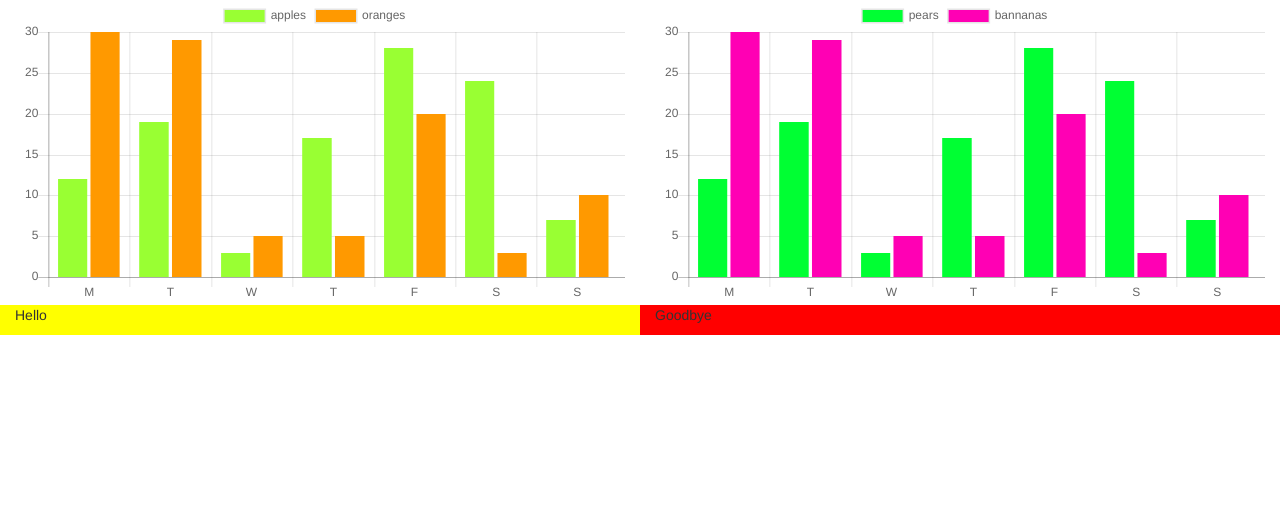
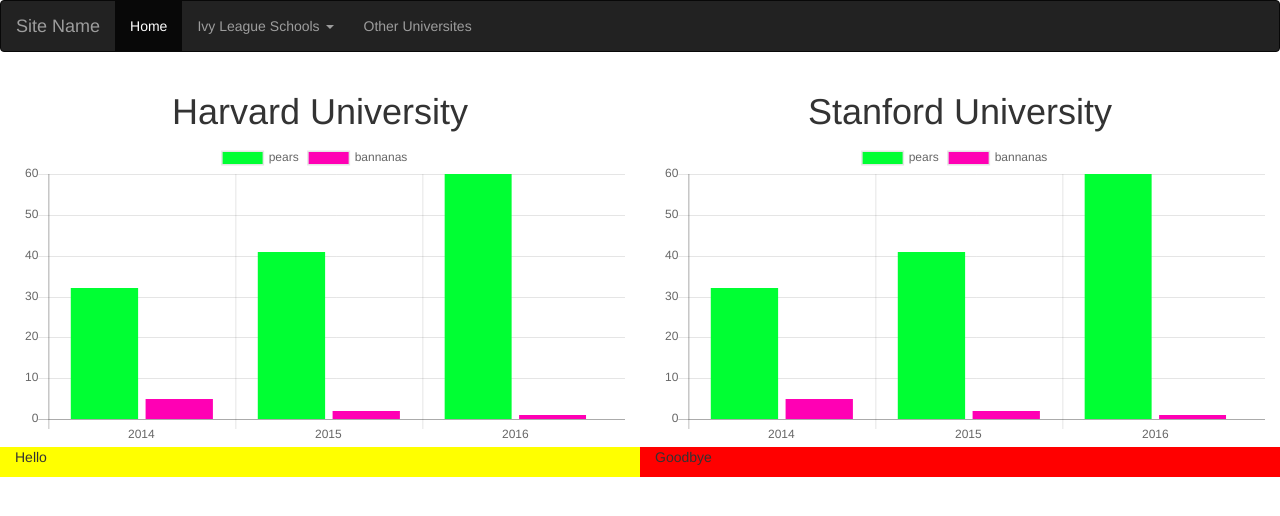
Before and after one commit to KaiyoteSoft/collegeInfo, a plain HTML site: page index.html in a window 1280 px wide. Drawn offline with nearby package versions, Linux system fonts and the light colour scheme.

Commit message:
Added additional colleges, a navbar menu and college selection

```diff
--- /dev/null
+++ b/chartBuilder.js
@@ -0,0 +1,64 @@
+// function harvardGraph() {
+//   var ctx = document.getElementById("secondChart").getContext('2d');
+//   var myChart = new Chart(ctx, {
+//     type: 'bar',
+//     data: {
+//       labels: ["2014", "2015", "2016"],
+//       datasets: [{
+//         label: 'Total Applicants',
+//         data: [88, 95, 99],
+//         backgroundColor: "rgba(153,255,51,1)"
+//       }, {
+//         label: 'Students accepted',
+//         data: [17, 14, 14],
+//         backgroundColor: "rgba(255,153,0,1)"
+//       }]
+//     }
+//   });
+// };
+
+function ivyGraph(name, t1, t2, t3, a1, a2, a3) {
+  var name = name
+  var t1 = t1
+  var t2 = t2
+  var t3 = t3
+  var a1 = a1
+  var a2 = a2
+  var a3 = a3
+  document.getElementById("ivyName").innerHTML = name;
+  var ctx = document.getElementById("myChart").getContext('2d');
+  var myChart = new Chart(ctx, {
+    type: 'bar',
+    data: {
+      labels: ["2014", "2015", "2016"],
+      datasets: [{
+        label: 'pears',
+        data: [t1, t2, t3],
+        backgroundColor: "rgba(0,255,51,1)"
+      }, {
+        label: 'bannanas',
+        data: [a1, a2, a3],
+        backgroundColor: "rgba(255,0,180,1)"
+      }]
+    }
+  });
+};
+
+function stanfordGraph() {
+  var ctx = document.getElementById("secondChart").getContext('2d');
+  var myChart = new Chart(ctx, {
+    type: 'bar',
+    data: {
+      labels: ["2014", "2015", "2016"],
+      datasets: [{
+        label: 'pears',
+        data: [32, 41, 60],
+        backgroundColor: "rgba(0,255,51,1)"
+      }, {
+        label: 'bannanas',
+        data: [5,2, 1],
+        backgroundColor: "rgba(255,0,180,1)"
+      }]
+    }
+  });
+};
--- a/index.html
+++ b/index.html
@@ -8,6 +8,7 @@
 <link rel="stylesheet" href="https://maxcdn.bootstrapcdn.com/bootstrap/3.3.7/css/bootstrap.min.css">
 <!-- jQuery library -->
 <script src="https://ajax.googleapis.com/ajax/libs/jquery/3.1.1/jquery.min.js"></script>
+<script type="text/javascript" src="chartBuilder.js"></script>
 <!-- Latest compiled JavaScript -->
 <script src="https://maxcdn.bootstrapcdn.com/bootstrap/3.3.7/js/bootstrap.min.js"></script>
 
@@ -16,55 +17,39 @@
 
 
 </head>
-<body>
+<body onload="ivyGraph('Harvard University', 32, 41, 60, 5, 2, 1); stanfordGraph()">
+<nav class="navbar navbar-inverse">
+  <div class="container-fluid">
+    <div class="navbar-header">
+      <a class="navbar-brand" href="#">Site Name</a>
+    </div>
+  <ul class="nav navbar-nav">
+    <li class="active"><a href="#">Home</a></li>
+    <li class="dropdown">
+      <a class ="dropdown-toggle" data-toggle="dropdown" href="#">Ivy League Schools
+      <span class="caret"></span></a>
+      <ul class="dropdown-menu">
+        <li><a onClick="ivyGraph('Harvard University', 32, 41, 60, 5, 2, 1)">Harvard University</a></li>
+        <li><a onClick="ivyGraph('Yale University', 44, 46, 51, 3, 2, 3);">Yale University</a></li>
+      </ul>
+    </li>
+    <li><a href="#">Other Universites</a></li>
+  </ul>
+</div>
+</nav>
+
 <div class="container-fluid">
 	<div class="row">
 		<div class="col-sm-6">
-		   <canvas id="myChart"></canvas>
+      <h1 style="text-align:center;" id="ivyName"></h1>
+		  <canvas id="myChart"></canvas>
 		</div>
 		<div class="col-sm-6">
+      <h1 style="text-align:center;">Stanford University</h1>
 			<canvas id="secondChart"><canvas>
 		</div>
 	</div>
 </div>
-
-<script>
-var ctx = document.getElementById("myChart").getContext('2d');
-var myChart = new Chart(ctx, {
-  type: 'bar',
-  data: {
-    labels: ["M", "T", "W", "T", "F", "S", "S"],
-    datasets: [{
-      label: 'apples',
-      data: [12, 19, 3, 17, 28, 24, 7],
-      backgroundColor: "rgba(153,255,51,1)"
-    }, {
-      label: 'oranges',
-      data: [30, 29, 5, 5, 20, 3, 10],
-      backgroundColor: "rgba(255,153,0,1)"
-    }]
-  }
-});
-</script>
-
-<script>
-var ctx = document.getElementById("secondChart").getContext('2d');
-var myChart = new Chart(ctx, {
-  type: 'bar',
-  data: {
-    labels: ["M", "T", "W", "T", "F", "S", "S"],
-    datasets: [{
-      label: 'pears',
-      data: [12, 19, 3, 17, 28, 24, 7],
-      backgroundColor: "rgba(0,255,51,1)"
-    }, {
-      label: 'bannanas',
-      data: [30, 29, 5, 5, 20, 3, 10],
-      backgroundColor: "rgba(255,0,180,1)"
-    }]
-  }
-});
-</script>
 
 <div class="container-fluid">
 	<div class="row">
```
